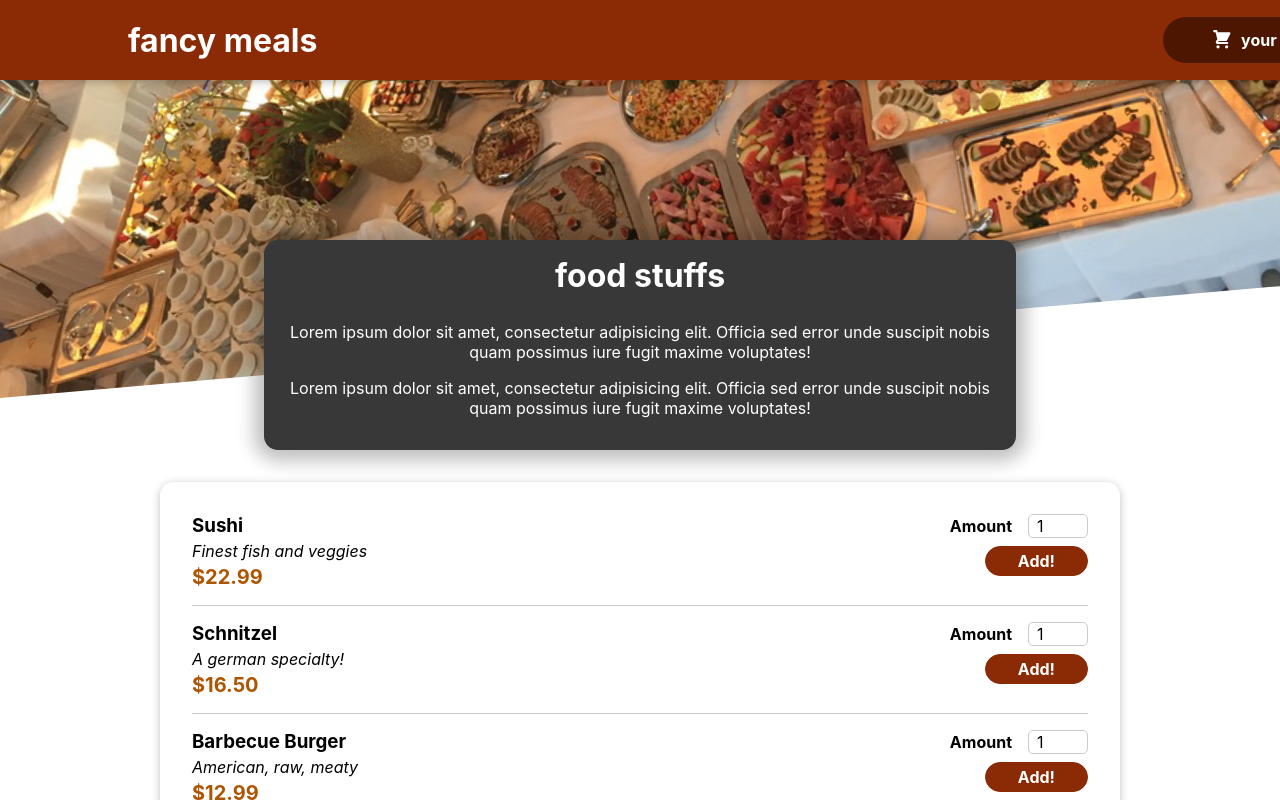
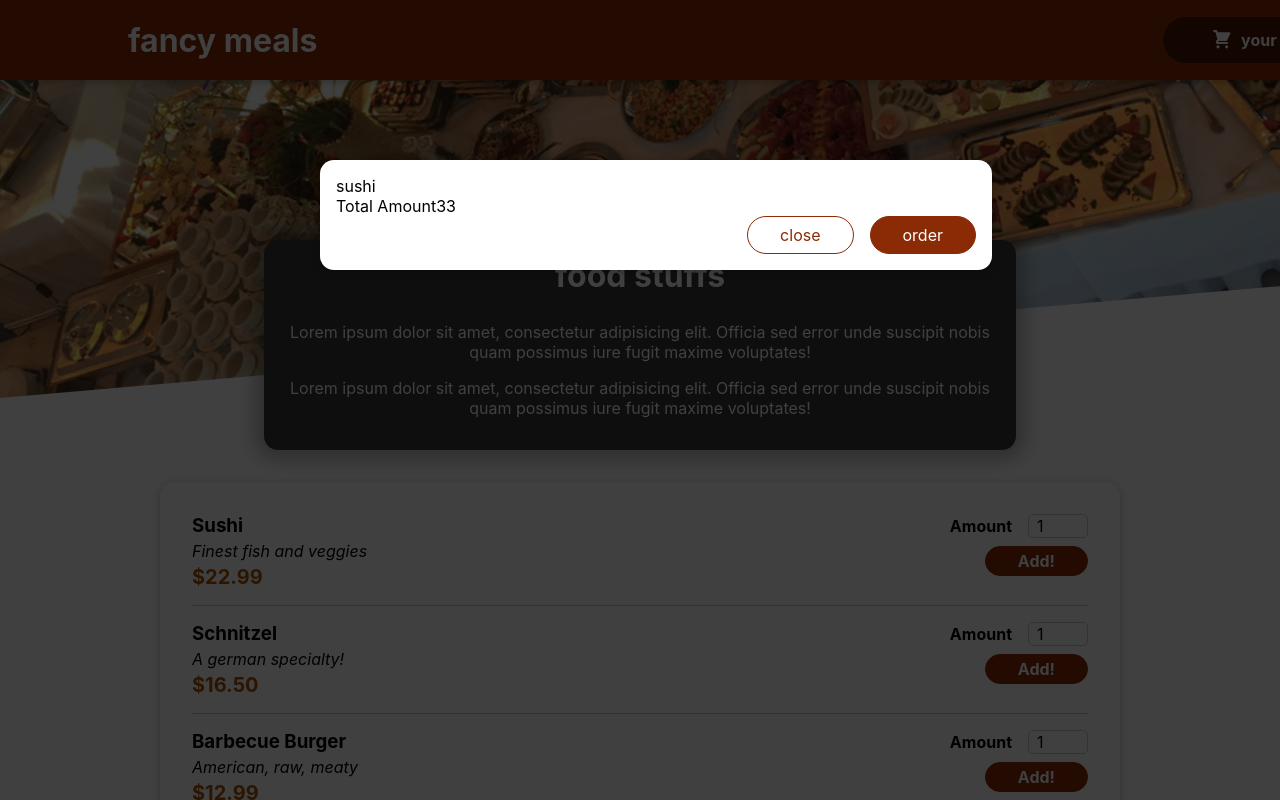
Before and after one commit to ronnie-rios/practice-fe, a React (Create React App) app: page / in a window 1280 px wide. Shown: the top 800 px of the page. Built offline with nearby package versions, Linux system fonts and the light colour scheme.

Commit message:
modal added and appended

```diff
--- a/public/index.html
+++ b/public/index.html
@@ -28,6 +28,7 @@
   </head>
   <body>
     <noscript>You need to enable JavaScript to run this app.</noscript>
+    <div id="overlays"></div>
     <div id="root"></div>
     <!--
       This HTML file is a template.
--- a/src/App.js
+++ b/src/App.js
@@ -1,10 +1,12 @@
 
+import { Cart } from './components/Cart/Cart';
 import Header from './components/Layout/Header';
 import Meals from './components/Meals/Meals';
 
 function App() {
   return (
     <>
+    <Cart />
       <Header />
       <main>
         <Meals />
--- a/src/components/Cart/Cart.jsx
+++ b/src/components/Cart/Cart.jsx
@@ -1,11 +1,12 @@
 import React from 'react'
+import { Modal } from '../UI/Modal';
 import classes from './Cart.module.css';
 
 export const Cart = () => {
   const cartItems = <ul className={classes[`cart-items`]}>{[{ id: '1', name: 'sushi', amount: 2, price: 10}].map(item => <li>{item.name}</li>)}</ul>
 
   return (
-    <div>
+    <Modal>
       {cartItems}
         <div>
           <span>Total Amount</span>
@@ -15,6 +16,6 @@
           <button className={classes['button--alt']}>close</button>
           <button className={classes.button}>order</button>
         </div>
-    </div>
+    </Modal>
   )
 }
--- /dev/null
+++ b/src/components/UI/Modal.jsx
@@ -0,0 +1,23 @@
+import React from 'react';
+import ReactDOM  from 'react-dom';
+import classes from './Modal.module.css';
+
+export const BackDrop = props => {
+    return <div className={classes.backdrop}>
+
+    </div>
+}
+export const ModalOverlay = props => {
+    return <div className={classes.modal}>
+        <div className={classes.content}>{props.children}</div>
+    </div>
+}
+const portalElement = document.getElementById('overlays')
+export const Modal = (props) => {
+  return (
+    <>
+    {ReactDOM.createPortal(<BackDrop />, portalElement)}
+    {ReactDOM.createPortal(<ModalOverlay>{props.children}</ModalOverlay>, portalElement)}
+    </>
+  )
+}
--- /dev/null
+++ b/src/components/UI/Modal.module.css
@@ -0,0 +1,40 @@
+.backdrop {
+    position: fixed;
+    top: 0;
+    left: 0;
+    width: 100%;
+    height: 100vh;
+    z-index: 20;
+    background-color: rgba(0, 0, 0, 0.75);
+  }
+
+  .modal {
+    position: fixed;
+    top: 20vh;
+    left: 5%;
+    width: 90%;
+    background-color: white;
+    padding: 1rem;
+    border-radius: 14px;
+    box-shadow: 0 2px 8px rgba(0, 0, 0, 0.25);
+    z-index: 30;
+    animation: slide-down 300ms ease-out forwards;
+  }
+
+  @media (min-width: 768px) {
+    .modal {
+      width: 40rem;
+      left: calc(50% - 20rem);
+    }
+  }
+
+  @keyframes slide-down {
+    from {
+      opacity: 0;
+      transform: translateY(-3rem);
+    }
+    to {
+      opacity: 1;
+      transform: translateY(0);
+    }
+  }
```
